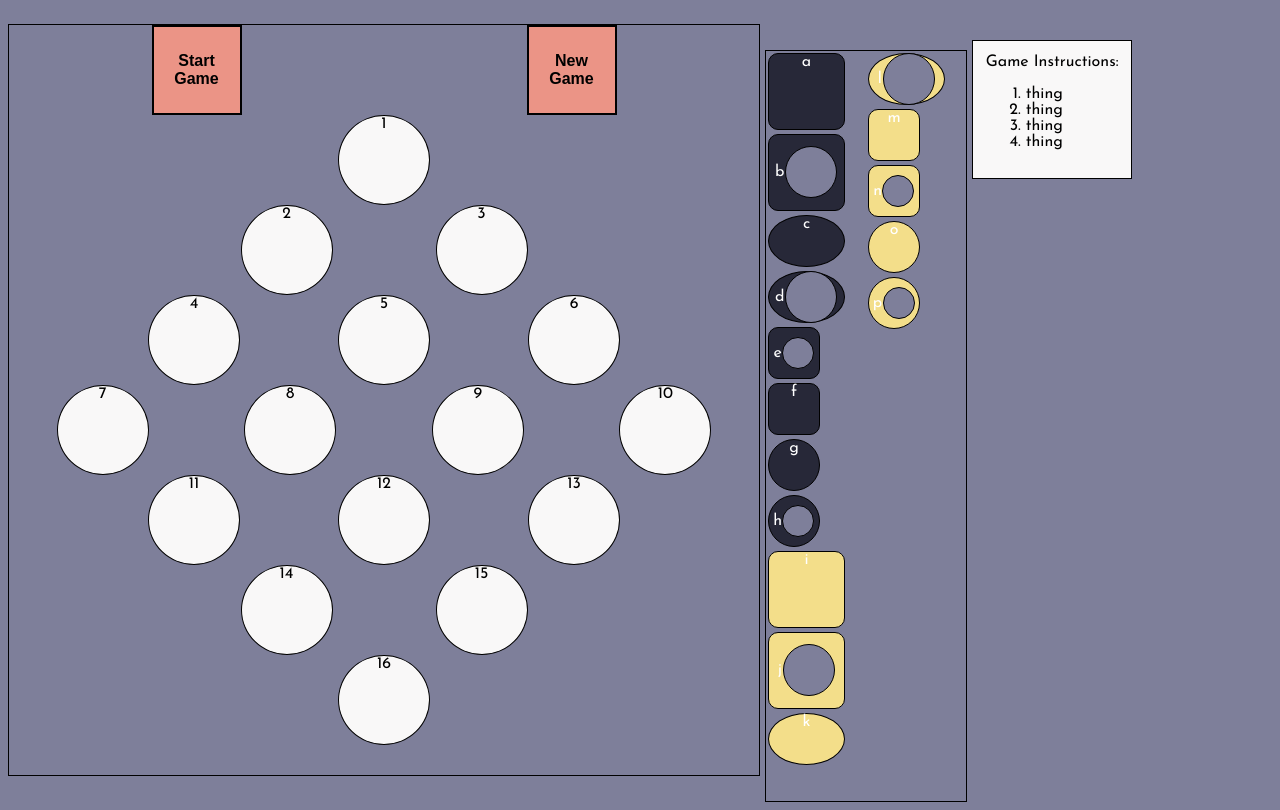
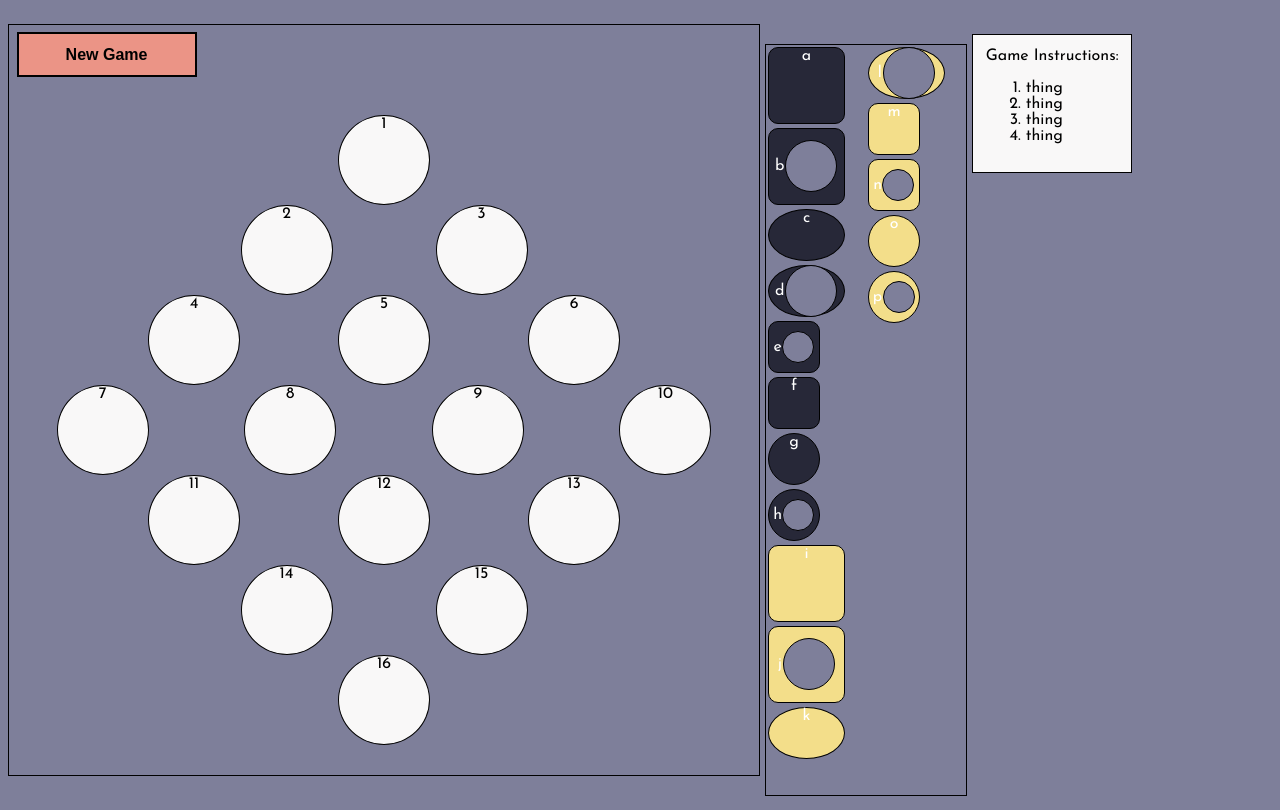
Before and after one commit to kmikitin/Quarto, a plain HTML site: page index.html in a window 1280 px wide. Shown: the part 70-880 px from the top of the page. Drawn offline with nearby package versions, Linux system fonts and the light colour scheme.

Commit message:
Commit 4 - deleted start game button, updated new game button, started work on game piece event listener

```diff
--- a/css/style.css
+++ b/css/style.css
@@ -27,10 +27,16 @@ h1 {
 	height: 12%;
 }
 
+#row0 {
+	justify-content: flex-start;
+}
+
 .button {
 	background-color: #EB9486;
 	border: 2px solid black;
-	width: 12%;
+	width: 24%;
+	height: 50%;
+	margin: 1%;
 	font-weight: bold;
 	font-size: 16px;
 }
@@ -138,6 +144,7 @@ h1 {
 	height: 50px;
 	width: 50px;
 }
+
 .instructions {
 	display: inline-flex;
 	flex-direction: column;
--- a/index.html
+++ b/index.html
@@ -12,7 +12,6 @@
 		</header>
 	<div class="board">
 		<div class="row" id="row0">
-			<button class="button" id="start-game">Start Game</button>
 			<button class="button" id="new-game">New Game</button>
 		</div>
 		<div class="row" id="row1">
--- a/js/app.js
+++ b/js/app.js
@@ -1,11 +1,52 @@
 console.log('Connected!')
+
+$('#A').on('click', ()=>{
+	console.log('clicked!')
+})
 
 /*
 start button will begin the game (run initial functions)
+
 each game piece div needs an event listener
+each spot on the board needs an event listener
+
 on the click the piece will be highlighted (salmon color)
+ -- this will need to be a function that toggles the border?
 when the piece is selected it it passed into a function as an argument
+*when piece is moved the inner circle color needs to be changed to white
+
 the second argument for that function will be the place on the board that the piece is going to
 
+checkWinner function will run through all possible win combinations ON EACH CLICK ON THE BOARD***
+
+when a win is determined the winning pieces need to be highlighted, maybe a modal to announce it
+
+after win new game button will reset the board and move pieces back to their container
 
 GAME LOGIC:
+
+Possible ways to win:
+1 3 6 10
+1 2 4 7
+10 13 15 16
+7 11 14 16
+1 5 12 16
+7 8 9 10
+3 5 8 11
+6 9 12 14
+4 8 12 15
+2 5 9 13
+
+Qualitites to check to win;
+big
+small
+square
+circle
+hole
+flat
+--make these all classes
+
+How/what is the computer checking??
+Append the classes of the incoming piece to the spot it's in?
+
+*/
```
